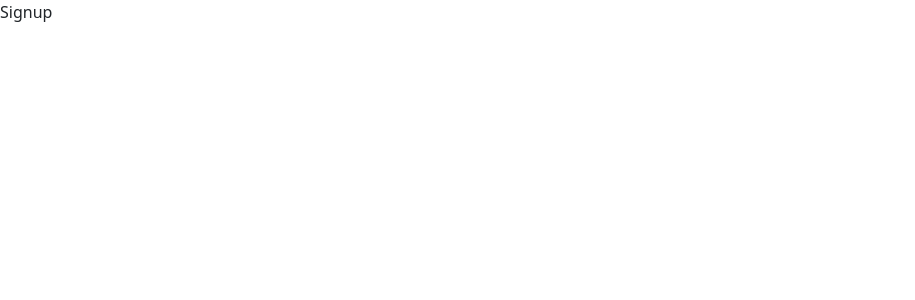
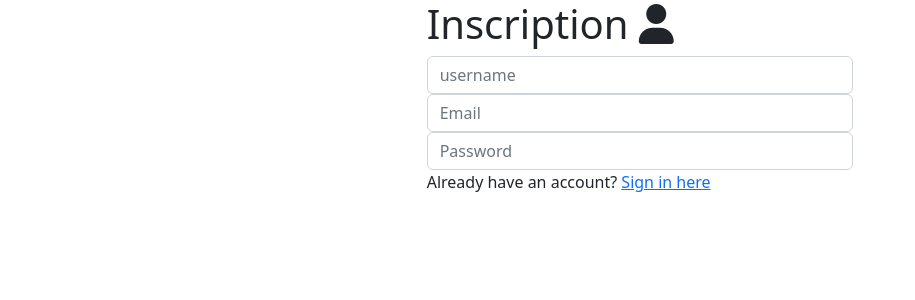
Before and after one commit to mohamedzhioua/ZiwiShop-ecommerce, a React (Create React App) app in the folder client/: page /signup in a window 1280 px wide. Shown: the top 300 px of the page, without its empty margins (0-915 px from the left). Built offline with nearby package versions, Linux system fonts and the light colour scheme.

Commit message:
adding the signup  hrml form

```diff
--- a/client/src/pages/Signup/Signup.js
+++ b/client/src/pages/Signup/Signup.js
@@ -2,8 +2,22 @@ import React from 'react'
 
 function Signup() {
   return (
-    <div>Signup</div>
-  )
+
+    <div class="signup">
+    <div class="col-lg-4 col-md-6 col-sm-8 mx-auto">
+       <h1>Inscription <i class="fa-solid fa-user"></i></h1>
+       <form class="form-group" >
+
+          <input type="text" class="form-control" placeholder="username" />
+          <input type="email" class="form-control" placeholder="Email" />
+          <input type="password" class="form-control" placeholder="Password" />
+          <p>Already have an account? <a href="/">Sign in here</a>
+          </p>
+       </form>
+    </div>
+ </div>
+
+   )
 }
 
 export default Signup
```
